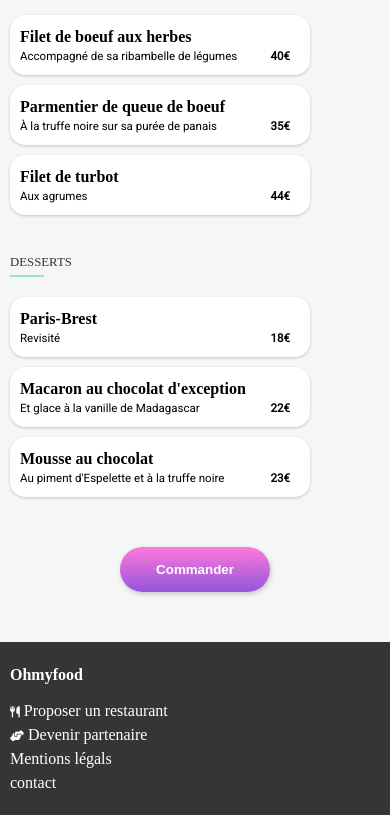
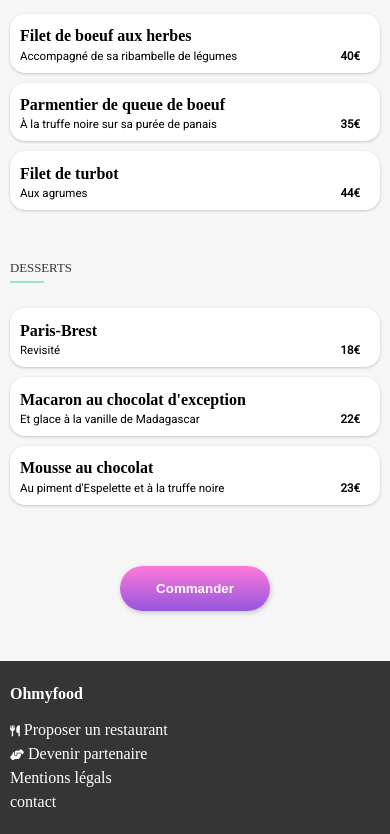
Before and after one commit to Orcryx/OCR_P3, a plain HTML site: page resto1.html in a window 390 px wide. Shown: the part 611-1445 px from the top of the page. Drawn offline with Linux system fonts and the light colour scheme; a web font is replaced by a local one.

Commit message:
h2 placement grande toutes tailles sans responsive -test -

```diff
--- a/sass/styleMenu.scss
+++ b/sass/styleMenu.scss
@@ -28,6 +28,7 @@ h2
     font-size: 0.8em;
     font-weight: 400;
     margin-bottom: 5px;
+    margin-top: 3%;
     color: #353535;
 }
 h3
@@ -103,6 +104,7 @@ section
         {
             display: flex;
             justify-content: space-between;
+            margin-top: 10px;
             & .fa-regular
             {
                 font-size: 1.3em;
@@ -111,21 +113,19 @@ section
         }
     }
 }
-
  #carteMenu
  {
     display: flex;
     flex-wrap: wrap;
     flex-direction: column;
-    margin-top : 20px;
-    padding: 10px;
+    padding: 0 10px 10px 10px;
     // border:  1px pink solid;
     & .underline
     {
         background-color: $tertiaire;
         height: 2px;
         width: 34px;
-        margin-bottom: 20px;
+        margin-bottom: 25px;
     }
 
  }
@@ -133,14 +133,15 @@ section
 {
     display: flex;
     flex-wrap: wrap;
+    justify-content: center;
+    margin-bottom: 30px;
     gap: 2%;
     // border:  1px gold solid;
 }
  .nourriture
  {
     width: 100%;
-    max-width: 300px;
-    height: 60px;
+    height: auto;
     padding: 10px 20px 10px 10px;
     margin-bottom: 10px;
     border-radius: 15px;
@@ -174,6 +175,7 @@ section
     max-width: 150px;
     margin: 0 auto;
     margin-bottom: 50px;
+    margin-top: 3%;
     padding: 15px;
     border-radius: 25px;
     color: #ffff;
```
Also changed, not shown: css/styleMenu.css, 1 other file.
